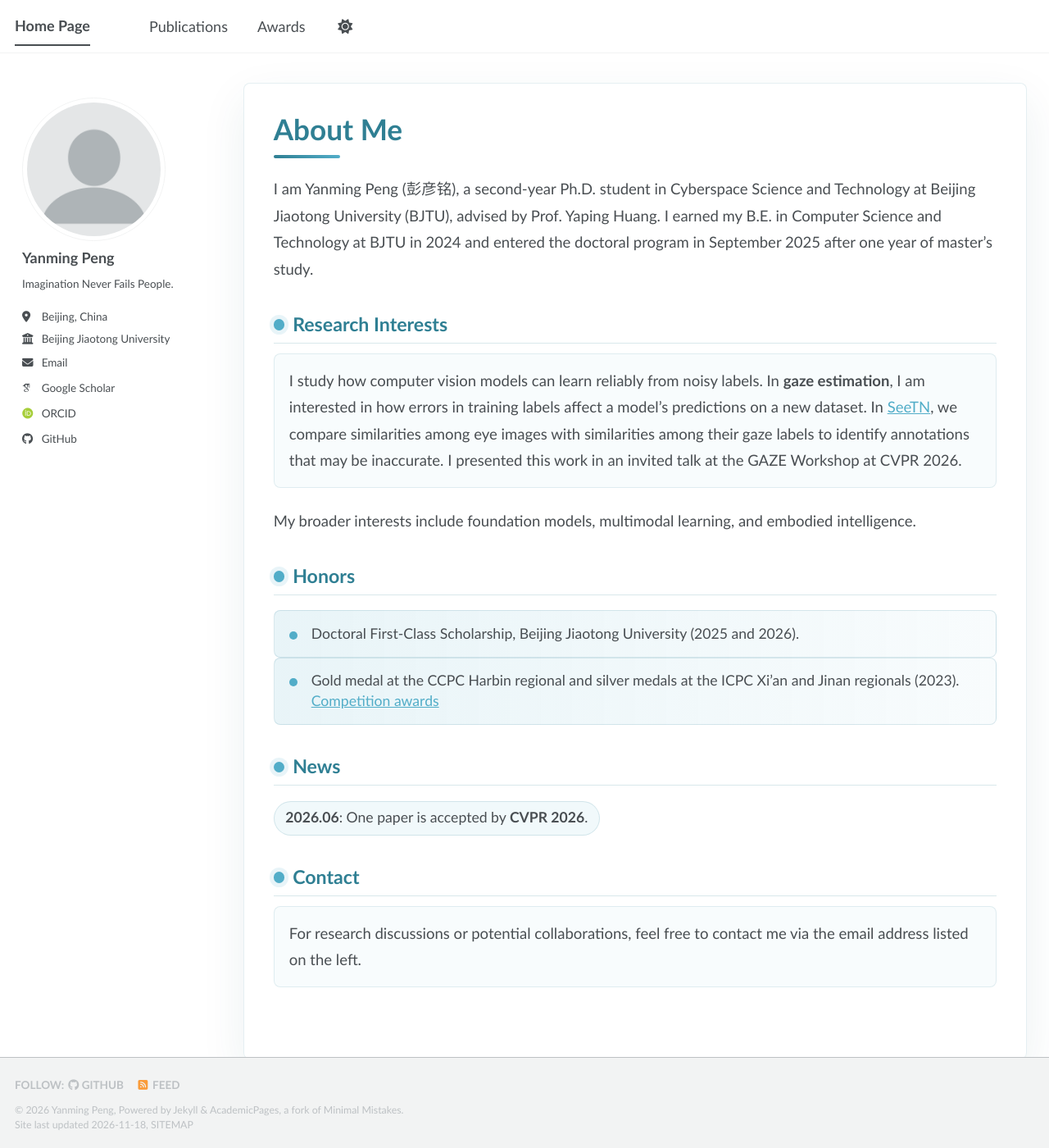
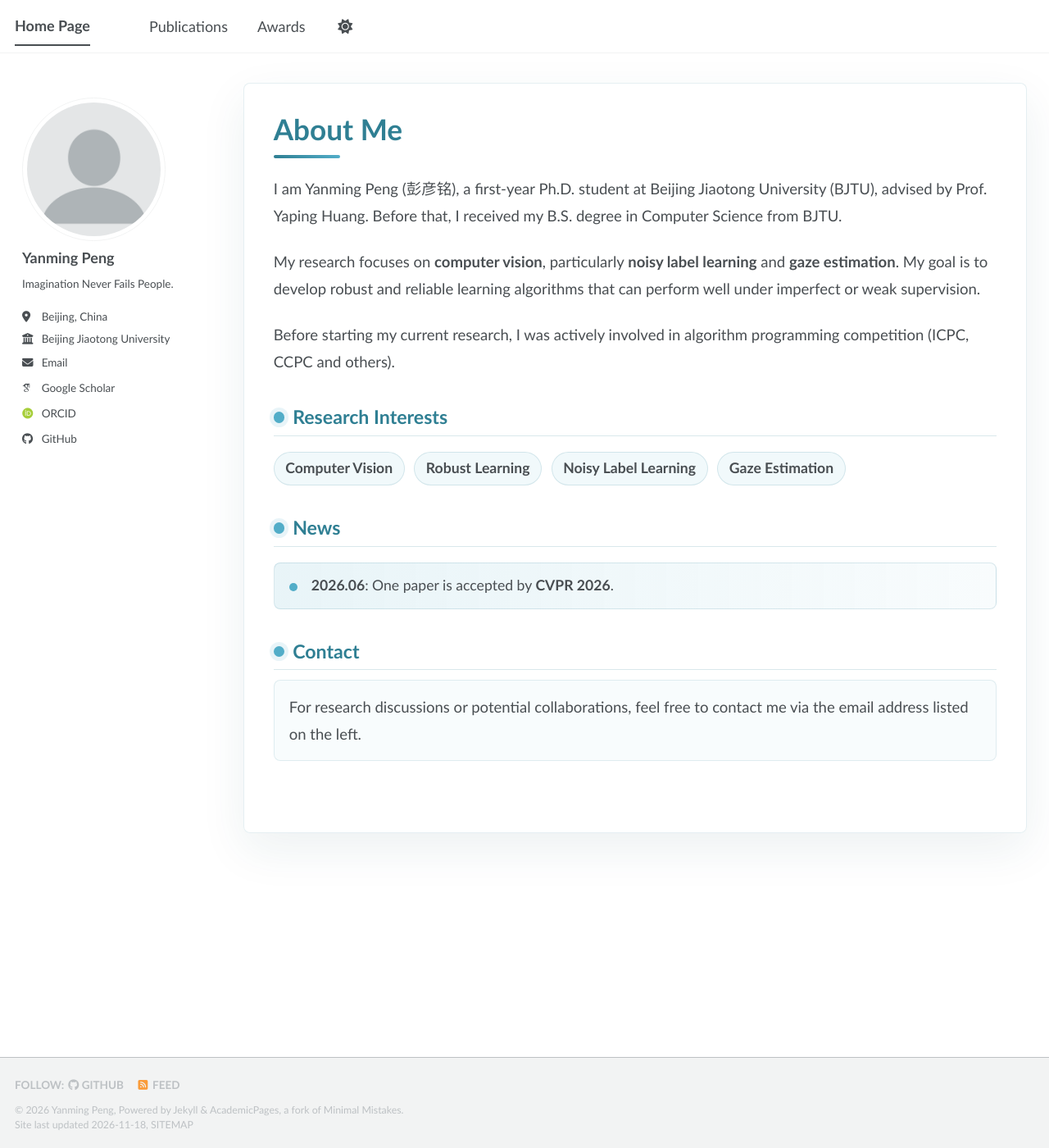
Before and after one commit to pym666/pym666.github.io, a Jekyll site: the page built from _pages/about.md, in a window 1280 px wide and 1400 px high. Shown: the whole window at 82% size. Built offline with Jekyll 4.4.1, drawn with Linux system fonts in a browser that asks for light colours; some web fonts are replaced; a script bundle is joined from its source files by our own code; library files that are not in the unit come from our copies.

Commit message:
Revert "Update homepage biography, research interests and honors"
This reverts commit 4fbf0bff1f7bc8783dc5d7617a50e2ad9c369699.

```diff
--- a/_pages/about.md
+++ b/_pages/about.md
@@ -7,18 +7,20 @@ redirect_from:
   - /about.html
 ---
 
-I am Yanming Peng (彭彦铭), a second-year Ph.D. student in Cyberspace Science and Technology at Beijing Jiaotong University (BJTU), advised by Prof. Yaping Huang. I earned my B.E. in Computer Science and Technology at BJTU in 2024 and entered the doctoral program in September 2025 after one year of master's study.
+I am Yanming Peng (彭彦铭), a first-year Ph.D. student at Beijing Jiaotong University (BJTU), advised by Prof. Yaping Huang. Before that, I received my B.S. degree in Computer Science from BJTU.
+
+My research focuses on **computer vision**, particularly **noisy label learning** and **gaze estimation**. My goal is to develop robust and reliable learning algorithms that can perform well under imperfect or weak supervision.
+
+Before starting my current research, I was actively involved in algorithm programming competition (ICPC, CCPC and others).
 
 ## Research Interests
 
-I study how computer vision models can learn reliably from noisy labels. In **gaze estimation**, I am interested in how errors in training labels affect a model's predictions on a new dataset. In [SeeTN](/publication/2026-06-SeeTN), we compare similarities among eye images with similarities among their gaze labels to identify annotations that may be inaccurate. I presented this work in an invited talk at the GAZE Workshop at CVPR 2026.
+<!-- Currently, I am most interested in: -->
 
-My broader interests include foundation models, multimodal learning, and embodied intelligence.
-
-## Honors
-
-- Doctoral First-Class Scholarship, Beijing Jiaotong University (2025 and 2026).
-- Gold medal at the CCPC Harbin regional and silver medals at the ICPC Xi'an and Jinan regionals (2023). [Competition awards](/awards/)
+- **Computer Vision**
+- **Robust Learning**
+- **Noisy Label Learning**
+- **Gaze Estimation**
 
 ## News
 
```
